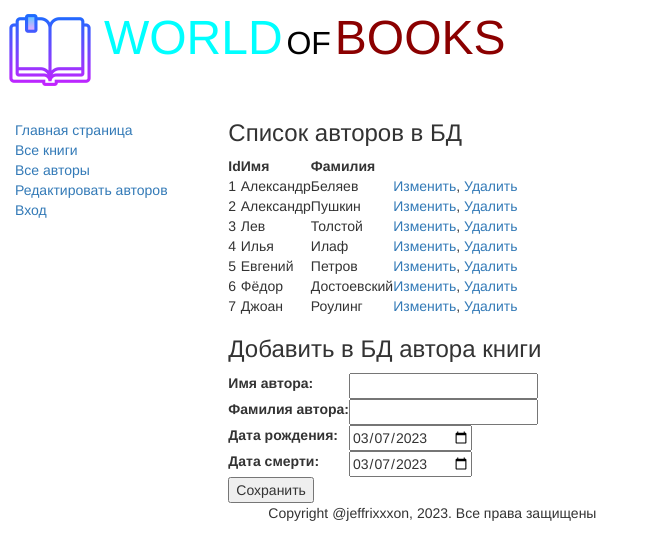
After one commit to jeffrixxxon/WorldBooksRestApi, a Django app: page /authors_add/ in a window 1280 px wide. The commit adds this page. Shown: the top 560 px of the page, without its empty margins (0-650 px from the left). Run offline with Django 4.2, Linux system fonts and the light colour scheme; data comes from the database, SQL or seed files in the repository; both versions use the stored data as it was after the commit; some libraries are stand-ins or nearby versions.

Commit message:
Добавление функцианала изменение/добавления/удаления авторов

```diff
--- a/WebBooks/WebBooks/urls.py
+++ b/WebBooks/WebBooks/urls.py
@@ -22,6 +22,7 @@ urlpatterns = [
     re_path(r'^book/(?P<pk>\d+)$', views.BookDetailView.as_view(), name='book-detail'),
     re_path(r'^books/$', views.BookListView.as_view(), name='books'),
     re_path(r'^authors/$', views.AuthorListView.as_view(), name='authors'),
+    path('authors_add/', views.authors_add, name='authors_add'),
     path('', views.index, name='index'),
     path('admin/', admin.site.urls),
 ]
--- /dev/null
+++ b/WebBooks/catalog/forms.py
@@ -0,0 +1,13 @@
+from django import forms
+from datetime import date
+
+
+class AuthorForm(forms.Form):
+    first_name = forms.CharField(label='Имя автора')
+    last_name = forms.CharField(label='Фамилия автора')
+    date_of_brith = forms.DateField(label='Дата рождения',
+                                    initial=format(date.today()),
+                                    widget=forms.widgets.DateInput(attrs={'type': 'date'}))
+    date_of_death = forms.DateField(label='Дата смерти',
+                                    initial=format(date.today()),
+                                    widget=forms.widgets.DateInput(attrs={'type': 'date'}))
--- a/WebBooks/catalog/models.py
+++ b/WebBooks/catalog/models.py
@@ -107,6 +107,7 @@ class BookInstance(models.Model):
     def __str__(self):
         return '%s %s %s' % (self.inv_nom, self.book, self.status)
 
+
     @property
     def is_overdue(self):
         if self.due_back and date.today() > self.due_back:
--- a/WebBooks/catalog/templates/base_generic.html
+++ b/WebBooks/catalog/templates/base_generic.html
@@ -5,22 +5,21 @@
     <meta charset="UTF-8">
     <meta name="viewport" content="width=device-width,
                                     initial-scale=1">
+
     <link rel="stylesheet"
         href="https://maxcdn.bootstrapcdn.com/bootstrap/3.3.7/css/bootstrap.min.css">
     <script src="https://ajax.googleapis.com/ajax/libs/jquery/1.12.4/jquery.min.js"></script>
     <script src="https://maxcdn.bootstrapcdn.com/bootstrap/3.3.7/js/bootstrap.min.js"></script>
-
     {% load static %}
         <link rel="stylesheet" href="{% static 'css/styles.css' %}">
         {% block head %}
-        <img src="{% static 'images/logotip.jpeg' %}"
+            <img src="{%static 'images/logotip.png'%}"
             style="width:100px;height:100px;" align="absmiddle">
             <font size=7, color="#00ffff">WORLD</font>
             <font size=6, color="black">OF</font>
             <font size=7, color=#8b0000>BOOKS</font>
         {% endblock %}
 </head>
-
 <body>
     <div class="container-fluid">
 
@@ -31,8 +30,7 @@
                 <li><a href="{% url 'index' %}">Главная страница</a></li>
                 <li><a href="{% url 'books' %}">Все книги</a></li>
                 <li><a href="{% url 'authors'%}">Все авторы</a></li>
-
-
+                <li><a href="{% url 'authors_add' %}">Редактировать авторов</a></li>
             {% if user.is_authenticated %}
                 <li><a href="{% url 'myborrowed' %}">Мои заказы</a></li>
                 <li>Пользователь: {{ user.get_username }}</li>
--- /dev/null
+++ b/WebBooks/catalog/templates/catalog/authors_add.html
@@ -0,0 +1,30 @@
+{% extends 'base_generic.html' %}
+
+{% block content %}
+<h3>Список авторов в БД</h3>
+    <table>
+        <thead><th>Id</th><th>Имя</th><th>Фамилия</th><th></th></thead>
+    {% if author %}
+        {% for author in author.all %}
+            <tr>
+                <td>{{author.id}}</td>
+                <td>{{author.first_name}}</td>
+                <td>{{author.last_name}}</td>
+                <td><a href="/editl/{{author.id}}">Изменить</a>,
+                    <a href="/delete/{{author.id}}">Удалить</a></td>
+            </tr>
+        {% endfor %}
+    {% else %}
+        <p>В базе даный нет авторов.</p>
+    {% endif %}
+    </table>
+
+<h3>Добавить в БД автора книги</h3>
+<form method="POST" action="/create/">
+    {% csrf_token %}
+    <table>
+        {{form}}
+    </table>
+    <input type="submit" value="Сохранить">
+</form>
+{% endblock %}
--- a/WebBooks/catalog/views.py
+++ b/WebBooks/catalog/views.py
@@ -2,6 +2,7 @@ from django.shortcuts import render
 from django.views import generic
 from django.contrib.auth.mixins import LoginRequiredMixin
 from .models import Book, Author, BookInstance, Genre
+from .forms import AuthorForm
 
 
 class LoanedBooksByUserListView(LoginRequiredMixin, generic.ListView):
@@ -15,7 +16,7 @@ class LoanedBooksByUserListView(LoginRequiredMixin, generic.ListView):
 
 class BookListView(generic.ListView):
     model = Book
-    paginate_by = 3
+    paginate_by = 5
 
 
 class BookDetailView(generic.DetailView):
@@ -40,3 +41,9 @@ def index(request):
                                                   'num_authors': num_authors,
                                                   'num_visits': num_visits
                                                   })
+
+
+def authors_add(request):
+    author = Author.objects.all()
+    authorsform = AuthorForm()
+    return render(request, 'catalog/authors_add.html', {'form': authorsform, 'author': author})
```
Also changed, not shown: WebBooks/catalog/static/images/logotip.jpeg (deleted), WebBooks/catalog/static/images/logotip.png (added), WebBooks/db.sqlite3. Lines whose indentation alone changed are shown as unchanged.
